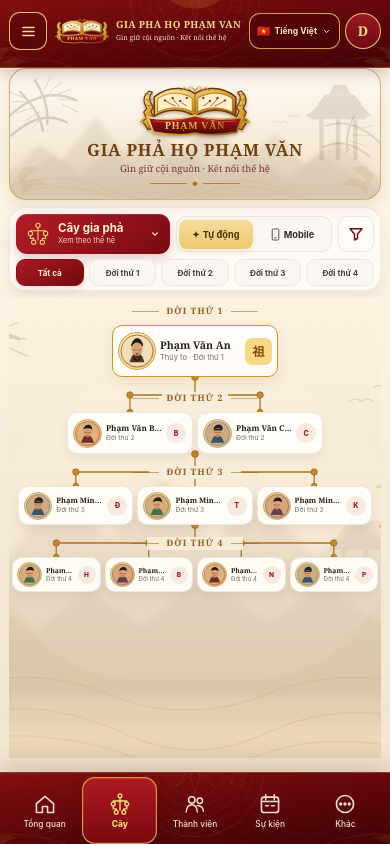
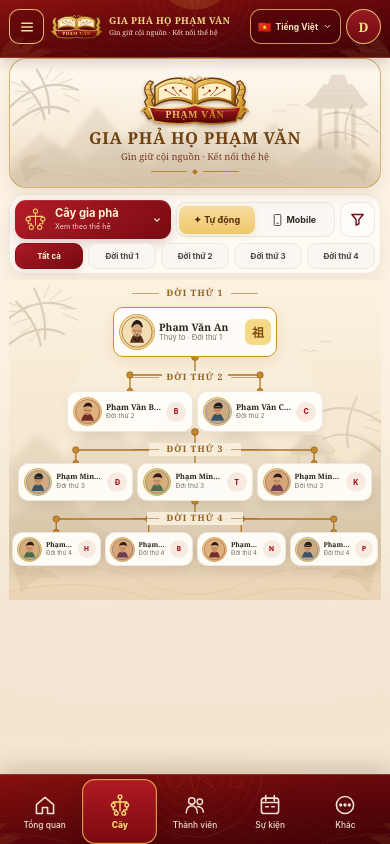
Before and after one commit to pnhatky-arch/Giaphaphamvan, a website: page public/index.html in a window 390 px wide. Drawn offline with Linux system fonts and the light colour scheme.

Commit message:
Lock approved mobile geometry to target reference

```diff
--- a/public/target-ui.css
+++ b/public/target-ui.css
@@ -6,102 +6,97 @@
   --target-paper:#f6ead5;
 }
 
-/* Header: target proportions without clipping the Vietnamese title */
+/* Target screenshot geometry is normalized to a 390px mobile viewport. */
 .topbar{
-  height:calc(68px + env(safe-area-inset-top));
-  padding:env(safe-area-inset-top) 9px 5px;
-  grid-template-columns:38px minmax(0,1fr) auto;
-  gap:6px;
+  height:58px;
+  padding:0 9px 4px;
+  grid-template-columns:35px minmax(0,1fr) auto;
+  gap:5px;
   background:
-    radial-gradient(circle at 50% -34px,rgba(222,176,70,.16) 0 42px,transparent 43px),
-    linear-gradient(180deg,rgba(95,2,8,.10),rgba(45,0,4,.16)),
+    radial-gradient(circle at 50% -30px,rgba(222,176,70,.17) 0 39px,transparent 40px),
+    linear-gradient(180deg,rgba(102,2,9,.06),rgba(45,0,4,.16)),
     #65080d url('/dongson-header.svg') center/cover no-repeat;
-  border-bottom-color:rgba(241,195,92,.30);
-  box-shadow:0 5px 16px rgba(61,7,9,.22);
+  border-bottom-color:rgba(241,195,92,.28);
+  box-shadow:0 4px 14px rgba(61,7,9,.20);
 }
-.menu-button{width:38px;height:38px;border-radius:11px;border-color:rgba(245,209,125,.88);background:rgba(55,3,7,.28)}
-.menu-button svg{width:19px;height:19px}
-.top-brand{grid-template-columns:58px minmax(0,1fr);gap:5px}
-.top-logo{width:58px;height:42px;object-fit:contain;filter:drop-shadow(0 2px 2px rgba(44,6,2,.20))}
-.top-copy strong{font-size:9.8px;letter-spacing:.035em;line-height:1.08;color:#f3d986}
-.top-copy span{font-size:7px;margin-top:3px;color:#f0ddd0}
-.language-button{height:36px;padding:0 7px;border-radius:11px;border-color:rgba(245,207,119,.76);background:rgba(56,3,8,.31)}
+.menu-button{width:35px;height:35px;border-radius:10px;border-color:rgba(245,209,125,.86);background:rgba(55,3,7,.26)}
+.menu-button svg{width:18px;height:18px}
+.top-brand{grid-template-columns:55px minmax(0,1fr);gap:5px}
+.top-logo{width:55px;height:38px;object-fit:contain;filter:drop-shadow(0 2px 2px rgba(44,6,2,.18))}
+.top-copy strong{font-size:9.5px;letter-spacing:.036em;line-height:1.08;color:#f3d986}
+.top-copy span{font-size:6.9px;margin-top:2px;color:#f0ddd0}
+.language-button{height:35px;padding:0 7px;border-radius:10px;border-color:rgba(245,207,119,.74);background:rgba(56,3,8,.29)}
 .language-button span{font-size:11px}.language-button b{font-size:8.5px}.language-button svg{width:11px;height:11px}
-.avatar-button{width:36px;height:36px;font-size:13.5px;border-color:rgba(247,209,118,.92)}
+.avatar-button{width:35px;height:35px;font-size:13px;border-color:rgba(247,209,118,.90)}
 
 main{padding:0 9px}
-.view{gap:7px}
+.view{gap:6px}
 
-/* Hero: match the approved parchment panel proportions */
 .hero-panel{
-  height:132px;
+  height:130px;
   border-radius:17px;
   border-color:rgba(193,139,47,.64);
   box-shadow:0 7px 18px rgba(87,51,22,.10),inset 0 1px rgba(255,255,255,.86);
 }
-.hero-crest{width:126px;height:62px;margin-top:-2px;filter:drop-shadow(0 2px 2px rgba(100,52,9,.14))}
-.hero-panel h1{font-size:16.8px;letter-spacing:.04em;margin-top:0}
-.hero-panel p{font-size:9.5px;margin-top:4px}
-.ornament{margin-top:5px}.ornament span{width:37px}
+.hero-crest{width:124px;height:61px;margin-top:-2px;filter:drop-shadow(0 2px 2px rgba(100,52,9,.14))}
+.hero-panel h1{font-size:16.5px;letter-spacing:.04em;margin-top:0}
+.hero-panel p{font-size:9.4px;margin-top:4px}
+.ornament{margin-top:5px}.ornament span{width:36px}
 
-/* Control block: compact two-row reference geometry */
 .tree-controls{
-  height:84px;
-  padding:6px;
-  grid-template-columns:minmax(138px,1.20fr) minmax(140px,1.22fr) 36px;
-  grid-template-rows:40px 27px;
-  gap:5px 6px;
+  height:80px;
+  padding:5px;
+  grid-template-columns:minmax(136px,1.20fr) minmax(138px,1.22fr) 35px;
+  grid-template-rows:39px 26px;
+  gap:4px 5px;
   border-radius:16px;
   background:rgba(255,250,244,.97);
 }
-.tree-control-primary{height:40px;border-radius:11px;grid-template-columns:28px minmax(0,1fr) 12px;padding:0 9px}
-.tree-symbol{width:26px;height:26px}.tree-control-primary strong{font-size:11.5px}.tree-control-primary small{font-size:7.4px}
-.display-segment{height:36px;border-radius:10px}.display-segment button{font-size:9.2px}.display-segment button svg{width:11px;height:15px}
-.filter-button{width:36px;height:36px;border-radius:10px}.filter-button svg{width:18px;height:18px}
-.generation-chip{height:27px;border-radius:9px;font-size:8.1px}
+.tree-control-primary{height:39px;border-radius:11px;grid-template-columns:27px minmax(0,1fr) 12px;padding:0 8px}
+.tree-symbol{width:25px;height:25px}.tree-control-primary strong{font-size:11.2px}.tree-control-primary small{font-size:7.2px}
+.display-segment{height:35px;border-radius:10px}.display-segment button{font-size:9px}.display-segment button svg{width:11px;height:14px}
+.filter-button{width:35px;height:35px;border-radius:10px}.filter-button svg{width:17px;height:17px}
+.generation-chip{height:26px;border-radius:9px;font-size:8px}
 
-/* Tree canvas: keep the approved tree geometry and extend parchment to the nav. */
 .tree-stage{
-  height:clamp(370px,calc(100svh - 384px - env(safe-area-inset-top) - env(safe-area-inset-bottom)),476px);
-  min-height:370px;
+  height:320px;
+  min-height:320px;
   overflow:hidden;
   background-position:center top;
   border-radius:0;
 }
 .tree-viewport{height:100%;padding:7px 3px 3px;overflow:hidden}
 .family-tree{height:auto;align-content:start}
-.generation-column{gap:4px!important;padding-bottom:11px!important}
-.generation-column:last-child{padding-bottom:1px!important}
-.generation-column[data-generation="1"]{padding-bottom:15px!important}
-.generation-column[data-generation="2"]{padding-bottom:12px!important}
-.generation-column[data-generation="3"]{padding-bottom:12px!important}
-.generation-column[data-generation="4"]{padding-bottom:1px!important}
+.generation-column{gap:4px!important;padding-bottom:10px!important}
+.generation-column:last-child{padding-bottom:0!important}
+.generation-column[data-generation="1"]{padding-bottom:14px!important}
+.generation-column[data-generation="2"]{padding-bottom:11px!important}
+.generation-column[data-generation="3"]{padding-bottom:11px!important}
+.generation-column[data-generation="4"]{padding-bottom:0!important}
 .generation-title{height:13px;line-height:13px;margin-bottom:3px!important;font-size:8.8px!important;letter-spacing:.12em!important}
 .generation-title:before,.generation-title:after{width:27px;margin-inline:7px}
 
-/* Cards: reference widths, cleaner silhouettes, slightly stronger typography */
-.generation-column[data-count="1"]{grid-template-columns:minmax(156px,166px)!important}
+.generation-column[data-count="1"]{grid-template-columns:minmax(154px,164px)!important}
 .generation-column[data-count="2"]{padding-inline:15%!important}
 .generation-column[data-count="3"]{padding-inline:1.7%!important}
 .generation-column[data-count="4"]{padding-inline:0!important}
 .person-card{border-radius:10px!important;box-shadow:0 4px 9px rgba(69,44,23,.075)!important}
-.person-card.ancestor{height:52px!important;min-height:52px!important;grid-template-columns:38px minmax(0,1fr) 27px!important;border-color:#ce9326!important}
-.person-card.ancestor .person-avatar{width:38px!important;height:38px!important}
-.person-card.ancestor .person-copy strong{font-size:10.5px}.person-card.ancestor .person-copy span{font-size:7.5px}
-.person-card.ancestor .person-badge{width:27px;height:27px;font-size:12px}
-.generation-column[data-generation="2"] .person-card{height:42px!important;min-height:42px!important}
-.generation-column[data-generation="2"] .person-copy strong{font-size:8.1px}
-.generation-column[data-generation="3"] .person-card{height:39px!important;min-height:39px!important}
-.generation-column[data-generation="3"] .person-copy strong{font-size:7.5px}
-.generation-column[data-generation="4"] .person-card{height:35px!important;min-height:35px!important}
+.person-card.ancestor{height:50px!important;min-height:50px!important;grid-template-columns:36px minmax(0,1fr) 26px!important;border-color:#ce9326!important}
+.person-card.ancestor .person-avatar{width:36px!important;height:36px!important}
+.person-card.ancestor .person-copy strong{font-size:10.3px}.person-card.ancestor .person-copy span{font-size:7.4px}
+.person-card.ancestor .person-badge{width:26px;height:26px;font-size:12px}
+.generation-column[data-generation="2"] .person-card{height:41px!important;min-height:41px!important}
+.generation-column[data-generation="2"] .person-copy strong{font-size:8px}
+.generation-column[data-generation="3"] .person-card{height:38px!important;min-height:38px!important}
+.generation-column[data-generation="3"] .person-copy strong{font-size:7.4px}
+.generation-column[data-generation="4"] .person-card{height:34px!important;min-height:34px!important}
 .generation-column[data-generation="4"] .person-copy strong{font-size:6.8px}
 .tree-connectors line,.tree-connectors path{stroke:#ad741e;stroke-width:1.28}
 .tree-connectors circle{fill:#c38a31;stroke:#986018;stroke-width:.7}
 
-/* Bottom navigation: deep lacquer reference */
 .bottom-nav{
-  height:calc(72px + env(safe-area-inset-bottom));
-  padding:4px 7px env(safe-area-inset-bottom);
+  height:70px;
+  padding:4px 7px 0;
   background:
     linear-gradient(180deg,rgba(101,5,9,.08),rgba(45,0,4,.20)),
     #65080d url('/dongson-header.svg') center bottom/cover no-repeat;
@@ -112,17 +107,15 @@ main{padding:0 9px}
 .bottom-nav button b{font-size:8.4px}
 .bottom-nav button.active{background:linear-gradient(180deg,rgba(177,26,35,.98),rgba(124,9,16,.97));box-shadow:inset 0 0 0 1.2px rgba(239,180,76,.80),0 4px 13px rgba(32,3,5,.22)}
 
-#tree-view{padding-bottom:calc(72px + env(safe-area-inset-bottom))}
-#overview-view,#members-view,#events-view,#documents-view,#settings-view{padding-bottom:calc(78px + env(safe-area-inset-bottom))}
+#tree-view{padding-bottom:70px}
+#overview-view,#members-view,#events-view,#documents-view,#settings-view{padding-bottom:76px}
 
-/* Keep the approved layout stable on narrow iPhone widths. */
 @media(max-width:374px){
-  .topbar{grid-template-columns:35px minmax(0,1fr) auto;padding-inline:7px;gap:4px}
-  .menu-button{width:35px;height:35px}.top-brand{grid-template-columns:52px minmax(0,1fr);gap:4px}.top-logo{width:52px;height:38px}
-  .top-copy strong{font-size:8.8px}.top-copy span{font-size:6.4px}
-  .language-button{height:34px;padding-inline:5px}.language-button b{font-size:7.8px}.avatar-button{width:34px;height:34px}
-  .tree-controls{grid-template-columns:minmax(126px,1.18fr) minmax(124px,1.2fr) 34px;gap-column:4px;padding-inline:5px}
-  .filter-button{width:34px}.tree-control-primary{padding-inline:7px}
+  .topbar{grid-template-columns:33px minmax(0,1fr) auto;padding-inline:7px;gap:4px}
+  .menu-button{width:33px;height:33px}.top-brand{grid-template-columns:49px minmax(0,1fr);gap:4px}.top-logo{width:49px;height:35px}
+  .top-copy strong{font-size:8.5px}.top-copy span{font-size:6.3px}
+  .language-button{height:33px;padding-inline:5px}.language-button b{font-size:7.7px}.avatar-button{width:33px;height:33px}
+  .tree-controls{grid-template-columns:minmax(124px,1.18fr) minmax(122px,1.2fr) 33px;gap-column:4px;padding-inline:5px}
+  .filter-button{width:33px}.tree-control-primary{padding-inline:7px}
   .generation-column[data-count="2"]{padding-inline:13.5%!important}
-  .tree-stage{height:clamp(356px,calc(100svh - 376px - env(safe-area-inset-top) - env(safe-area-inset-bottom)),454px);min-height:356px}
 }
```
